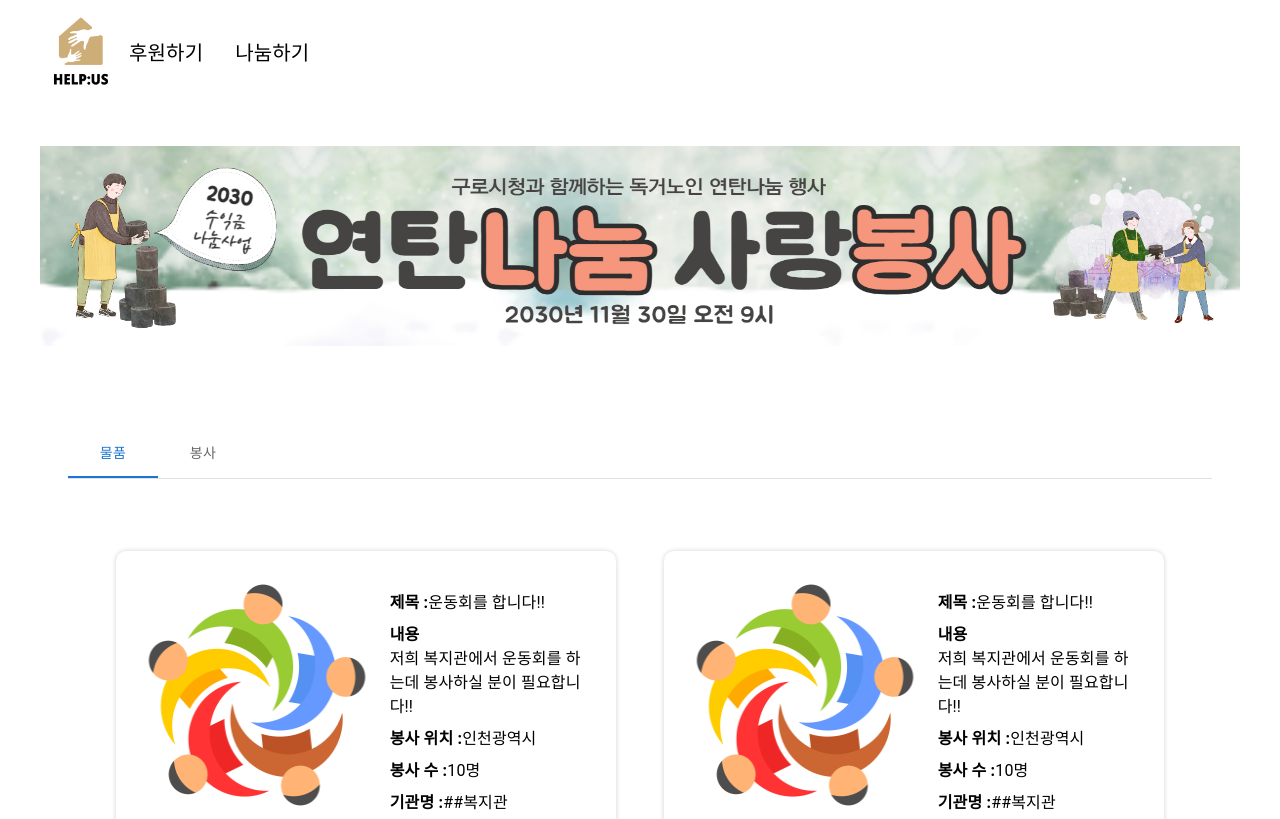
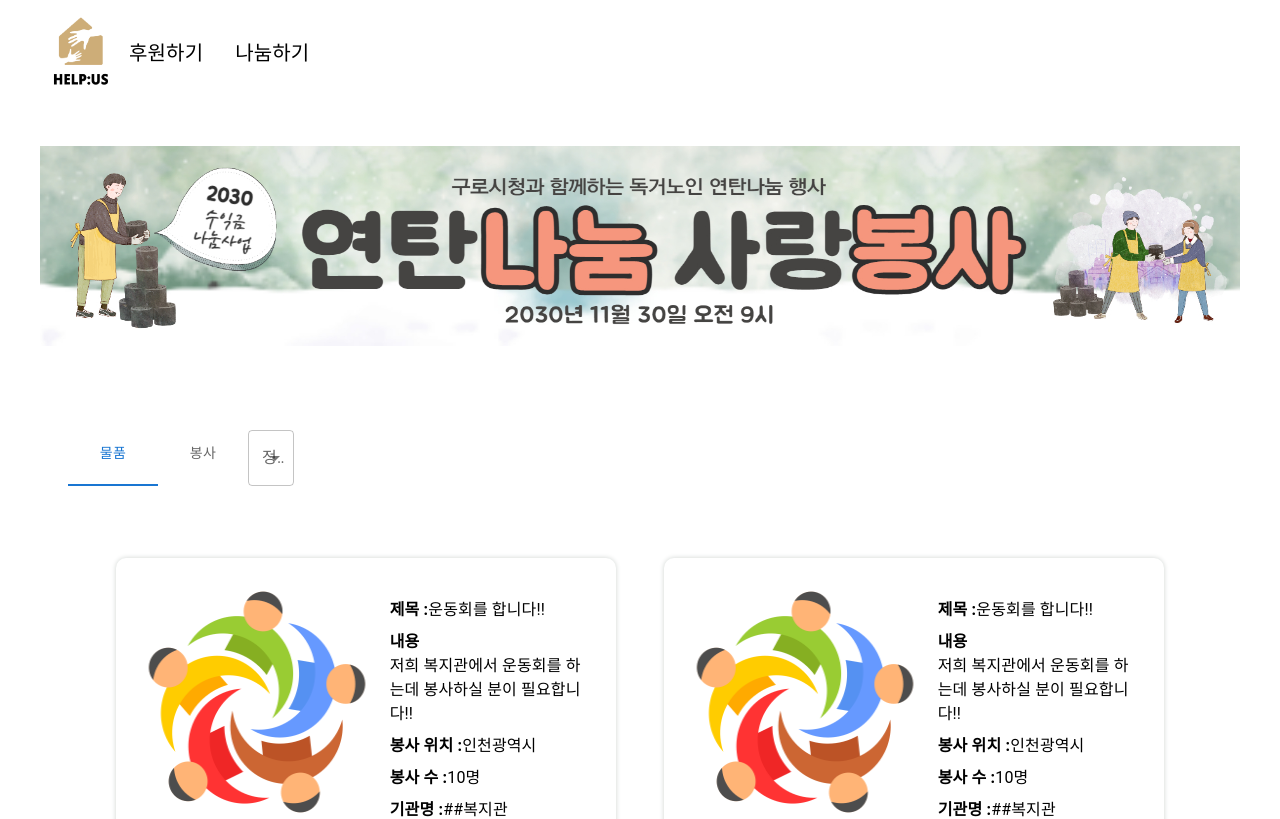
Before and after one commit to so-ohee/Help-us, a Next.js app in the folder frontend/: page / in a window 1280 px wide. Shown: the top 819 px of the page. Built offline with nearby package versions, Linux system fonts and the light colour scheme.

Commit message:
Feat: main 수정

```diff
--- a/frontend/components/Navbar.tsx
+++ b/frontend/components/Navbar.tsx
@@ -33,12 +33,12 @@ const Navbar: FC<LoginProps> = ({ value }) => {
           <Box sx={{ display: 'flex', justifyContent: 'center', alignItems: 'center' }}>
             <Stack direction="row">
               <Typography variant="h6" sx={{ mx: 2}}>
-                <Link href="#" underline="none" color="inherit">
+                <Link href="/donation" underline="none" color="inherit">
                   후원하기
                 </Link>
               </Typography>
               <Typography variant="h6" sx={{ mx: 2 }}>
-                <Link href="#" underline="none" color="inherit">
+                <Link href="/share" underline="none" color="inherit">
                   나눔하기
                 </Link>
               </Typography>
--- a/frontend/pages/index.tsx
+++ b/frontend/pages/index.tsx
@@ -1,21 +1,29 @@
 import react, { useState } from "react";
 import type { NextPage } from "next";
-import { Box, Grid, Tab, Typography, Stack } from "@mui/material/";
+import { Box, Grid, Tab, Typography, Stack, Link } from "@mui/material/";
 import {TabContext, TabList, TabPanel} from '@mui/lab/';
 import Head from "next/head";
 import Image from "next/image";
 import { useRouter } from "next/router";
 import Card from "../components/card";
+import InputLabel from '@mui/material/InputLabel';
+import MenuItem from '@mui/material/MenuItem';
+import FormControl from '@mui/material/FormControl';
+import Select, { SelectChangeEvent } from '@mui/material/Select';
 import volunteer1 from "../public/images/volunteer1.jpg";
 
 
 const Home: NextPage = () => {
   const router = useRouter();
   const [value, setValue] = useState("1");
+  const [ option, setOption ] = useState('');
 
-  const handleChange = (event: React.SyntheticEvent, newValue: string) => {
+  const tabHandleChange = (event: React.SyntheticEvent, newValue: string) => {
     setValue(newValue);
   };
+  const optionHandleChange = (event: SelectChangeEvent) => {
+    setOption(event.target.value as string);
+  }
 
   return (
     <div>
@@ -30,12 +38,27 @@ const Home: NextPage = () => {
         </Box>
         <Box>
           <TabContext value={value}>
-            <Box sx={{ borderBottom: 1, borderColor: 'divider' }}>
-              <TabList onChange={handleChange} aria-label="lab API tabs example">
+            <Stack direction="row" >
+              <TabList onChange={tabHandleChange} aria-label="lab API tabs example">
                 <Tab label="물품" value="1" />
                 <Tab label="봉사" value="2" />
               </TabList>
-            </Box>
+                <Box sx={{ maxWidth: 200, display: 'flex', justifyContent: 'flex-end'}}>
+                  <FormControl fullWidth >
+                    <InputLabel>정렬</InputLabel>
+                    <Select
+                      value={option}
+                      label="option"
+                      onChange={optionHandleChange}
+                    >
+                      <MenuItem value="latest">최신순</MenuItem>
+                      <MenuItem value="high">달성률 높은 순</MenuItem>
+                      <MenuItem value="low">달성률 낮은 순</MenuItem>
+                      <MenuItem value="endDate">종료일 순</MenuItem>
+                    </Select>
+                  </FormControl>
+                </Box>
+            </Stack>
             <TabPanel value="1">
               <Box sx={{ mt: 3 }}>
                 <Stack direction="row">
```
